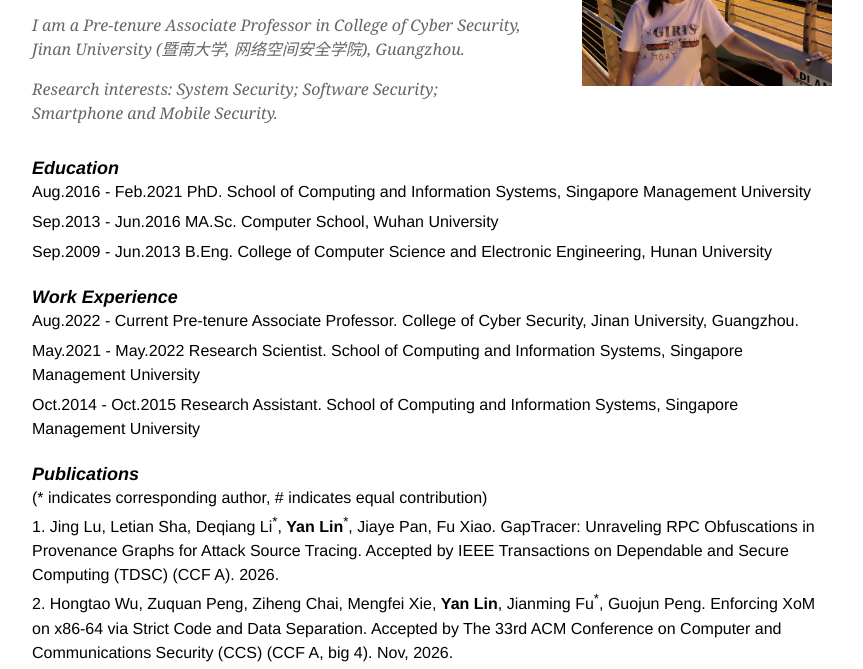
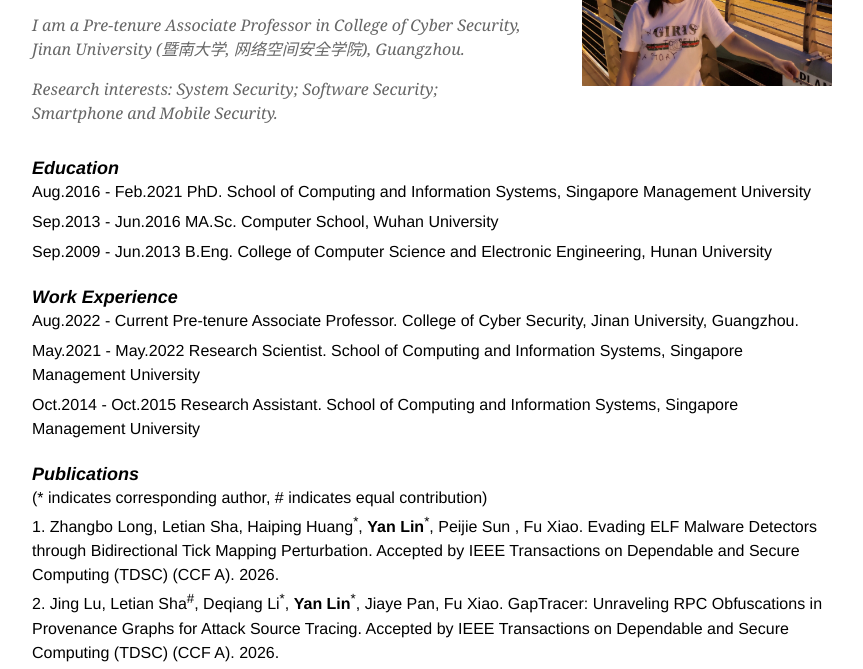
Before and after one commit to ylyanlin/ylyanlin.github.io, a plain HTML site: page index.html in a window 1280 px wide. Shown: the part 124-793 px from the top of the page, without its empty margins (208-1071 px from the left). Drawn offline with Linux system fonts and the light colour scheme.

Commit message:
Update index.html

```diff
--- a/index.html
+++ b/index.html
@@ -113,7 +113,10 @@
 			(* indicates corresponding author, # indicates equal contribution)
             <ol>
 		<li>
-		Jing Lu, Letian Sha, Deqiang Li<sup>*</sup>, <strong>Yan Lin</strong><sup>*</sup>, Jiaye Pan, Fu Xiao. GapTracer: Unraveling RPC Obfuscations in Provenance Graphs for Attack Source Tracing. Accepted by IEEE Transactions on Dependable and Secure Computing (TDSC) (CCF A). 2026.
+		Zhangbo Long, Letian Sha, Haiping Huang<sup>*</sup>, <strong>Yan Lin</strong><sup>*</sup>, Peijie Sun , Fu Xiao. Evading ELF Malware Detectors through Bidirectional Tick Mapping Perturbation. Accepted by IEEE Transactions on Dependable and Secure Computing (TDSC) (CCF A). 2026.
+		</li>
+		<li>
+		Jing Lu, Letian Sha<sup>#</sup>, Deqiang Li<sup>*</sup>, <strong>Yan Lin</strong><sup>*</sup>, Jiaye Pan, Fu Xiao. GapTracer: Unraveling RPC Obfuscations in Provenance Graphs for Attack Source Tracing. Accepted by IEEE Transactions on Dependable and Secure Computing (TDSC) (CCF A). 2026.
 		</li>
 		<li>
 		Hongtao Wu, Zuquan Peng, Ziheng Chai, Mengfei Xie, <strong>Yan Lin</strong>, Jianming Fu<sup>*</sup>, Guojun Peng. Enforcing XoM on x86-64 via Strict Code and Data Separation. Accepted by The 33rd ACM Conference on Computer and Communications Security (CCS) (CCF A, big 4). Nov, 2026.
```
